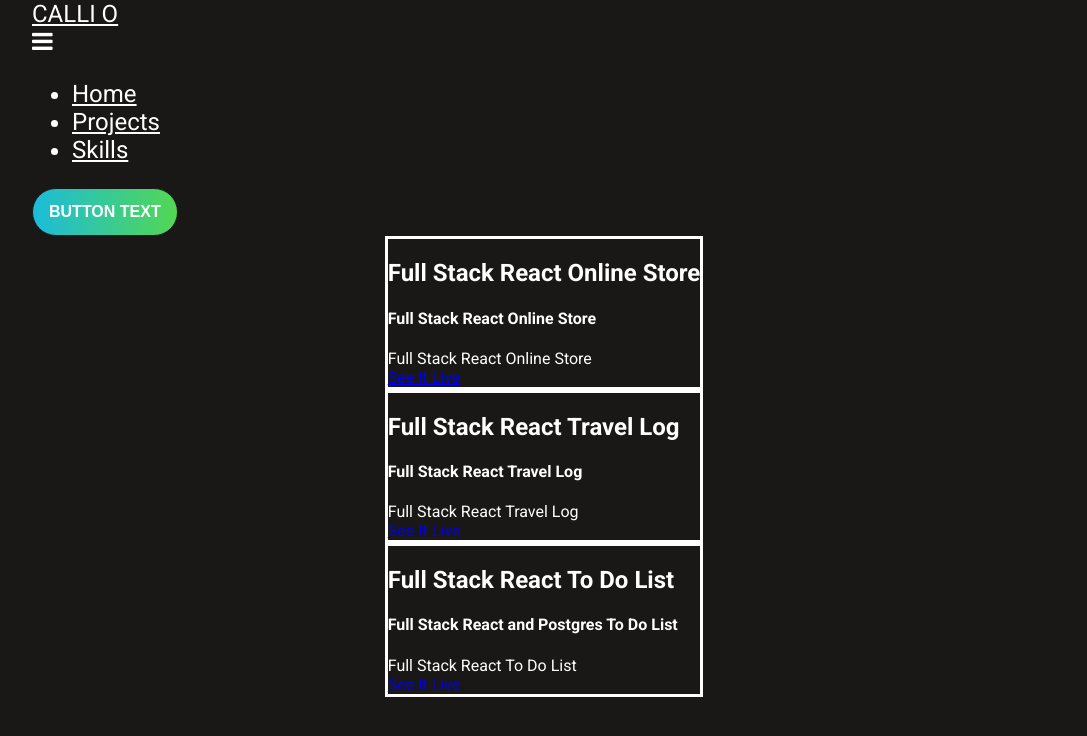
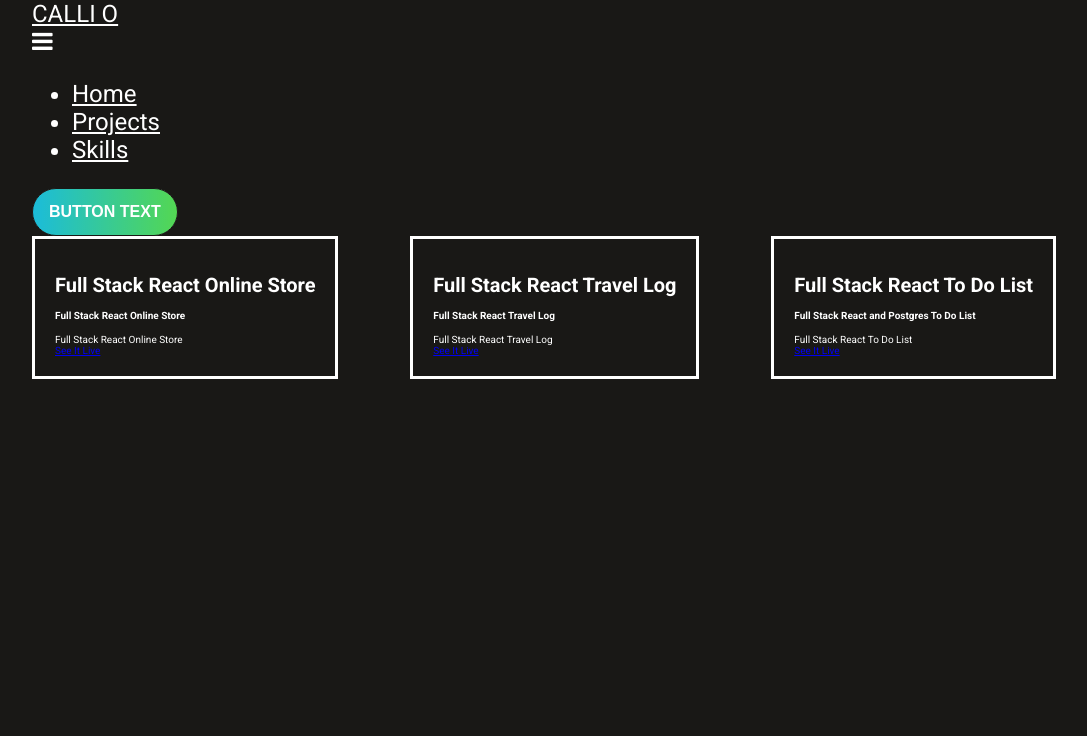
Before and after one commit to croberembt/croberembt.github.io, a React (Create React App) app in the folder client/: page /projects in a window 1280 px wide. Shown: the top 736 px of the page, without its empty margins (96-1183 px from the left). Built offline with nearby package versions, Linux system fonts and the light colour scheme.

Commit message:
adjusted default px size to 10px, updated styles

```diff
--- a/client/src/App.css
+++ b/client/src/App.css
@@ -1,3 +1,7 @@
+html {
+  font-size: 10px;
+}
+
 html, body, #root, .App {
   min-height: 100vh;
   margin: 0;
--- a/client/src/components/Button/Button.css
+++ b/client/src/components/Button/Button.css
@@ -2,9 +2,9 @@
 
 .custom-button {
   font-weight: 700;
-  border-radius: 5rem;
-  padding: .7rem 1rem;
-  font-size: 1rem;
+  border-radius: 8rem;
+  padding: 1.12rem 1.6rem;
+  font-size: 1.6rem;
   line-height: 1.5;
   display: inline-block;
   vertical-align: middle;
@@ -27,26 +27,26 @@
 
 .custom-button-sunset {
   font-weight: 700;
-  border-radius: 5rem;
-  padding: .7rem 1rem;
-  font-size: 1rem;
+  border-radius: 8rem;
+  padding: 1.12rem 1.6rem;
+  font-size: 1.6rem;
   line-height: 1.5;
   display: inline-block;
   vertical-align: middle;
   border: none;
   color: white;
   background-image: linear-gradient(to right, #D357A2, #FFA234);
-  border: .06rem solid #191816;
+  border: .096rem solid #191816;
 }
 
 .custom-button-sunset:hover {
   background-image: linear-gradient(to right, #FFA234, #D357A2);
-  border: .06rem solid #191816;
+  border: .096rem solid #191816;
 }
 
 .custom-button-sunset:focus {
   outline: none;
-  box-shadow: 0 0 0 0.2rem #40804F;
+  box-shadow: 0 0 0 0.32rem #40804F;
 }
 
 
@@ -54,26 +54,26 @@
 
 .custom-button-cotton-candy {
   font-weight: 700;
-  border-radius: 5rem;
-  padding: .7rem 1rem;
-  font-size: 1rem;
+  border-radius: 8rem;
+  padding: 1.12rem 1.6rem;
+  font-size: 1.6rem;
   line-height: 1.5;
   display: inline-block;
   vertical-align: middle;
   border: none;
   color: white;
   background-image: linear-gradient(to right, #D357A2, #1BBCDA);
-  border: .06rem solid #191816;
+  border: .96rem solid #191816;
 }
 
 .custom-button-cotton-candy:hover {
   background-image: linear-gradient(to right, #1BBCDA, #D357A2);
-  border: .06rem solid #191816;
+  border: .96rem solid #191816;
 }
 
 .custom-button-cotton-candy:focus {
   outline: none;
-  box-shadow: 0 0 0 0.2rem #40804F;
+  box-shadow: 0 0 0 0.32rem #40804F;
 }
 
 
@@ -81,24 +81,24 @@
 
 .custom-button-sea-foam {
   font-weight: 700;
-  border-radius: 5rem;
-  padding: .7rem 1rem;
-  font-size: 1rem;
+  border-radius: 8rem;
+  padding: 1.12rem 1.6rem;
+  font-size: 1.6rem;
   line-height: 1.5;
   display: inline-block;
   vertical-align: middle;
   border: none;
   color: white;
   background-image: linear-gradient(to right, #1BBCDA, #53D753);
-  border: .06rem solid #191816;
+  border: .096rem solid #191816;
 }
 
 .custom-button-sea-foam:hover {
   background-image: linear-gradient(to right, #53D753, #1BBCDA);
-  border: .06rem solid #191816;
+  border: .096rem solid #191816;
 }
 
 .custom-button-sea-foam:focus {
   outline: none;
-  box-shadow: 0 0 0 0.2rem #40804F;
+  box-shadow: 0 0 0 0.32rem #40804F;
 }
--- a/client/src/components/Navbar/Navbar.css
+++ b/client/src/components/Navbar/Navbar.css
@@ -1,5 +1,5 @@
 .navbar {
-  font-size: 1.5rem;
+  font-size: 2.4rem;
   color: white;
 }
 
--- a/client/src/components/Projects/Projects.css
+++ b/client/src/components/Projects/Projects.css
@@ -1,10 +1,13 @@
 .projects {
   color: white;
+}
+
+.projects-group {
   display: flex;
-  justify-content: center;
+  justify-content: space-between;
 }
 
 .projects .project-card {
-  padding: 0rem;
-  border: solid .2rem white;
+  padding: 2rem;
+  border: solid .32rem white;
 }
--- a/client/src/components/Projects/Projects.js
+++ b/client/src/components/Projects/Projects.js
@@ -9,21 +9,21 @@ const Projects = () => {
       <div className='projects-group'>
 
         <div className='project-card'>
-          <h2>Full Stack React Online Store</h2>
+          <h1>Full Stack React Online Store</h1>
           <h4>Full Stack React Online Store</h4>
           <div>Full Stack React Online Store</div>
           <a href="#">See It Live</a>
         </div>
 
         <div className='project-card'>
-          <h2>Full Stack React Travel Log</h2>
+          <h1>Full Stack React Travel Log</h1>
           <h4>Full Stack React Travel Log</h4>
           <div>Full Stack React Travel Log</div>
           <a href="#">See It Live</a>
         </div>
 
         <div className='project-card'>
-          <h2>Full Stack React To Do List</h2>
+          <h1>Full Stack React To Do List</h1>
           <h4>Full Stack React and Postgres To Do List</h4>
           <div>Full Stack React To Do List</div>
           <a href="#">See It Live</a>
```
